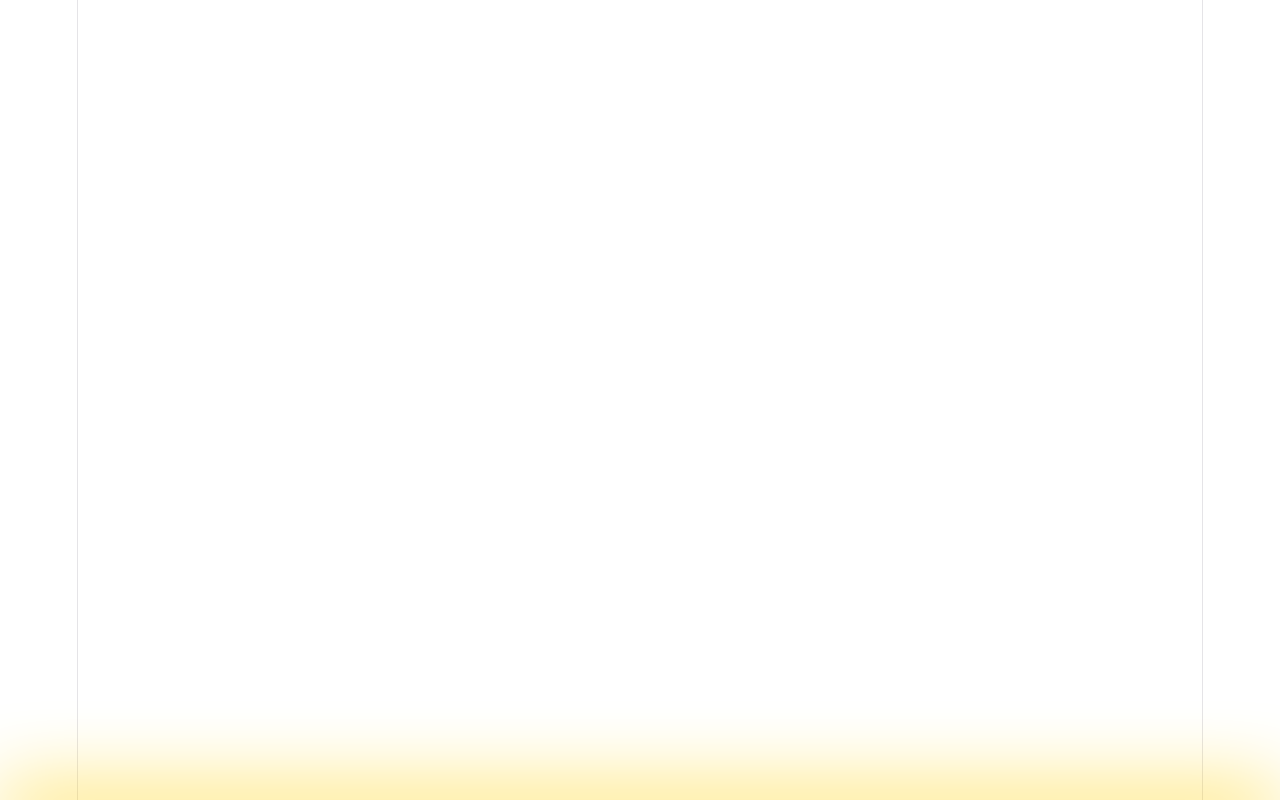
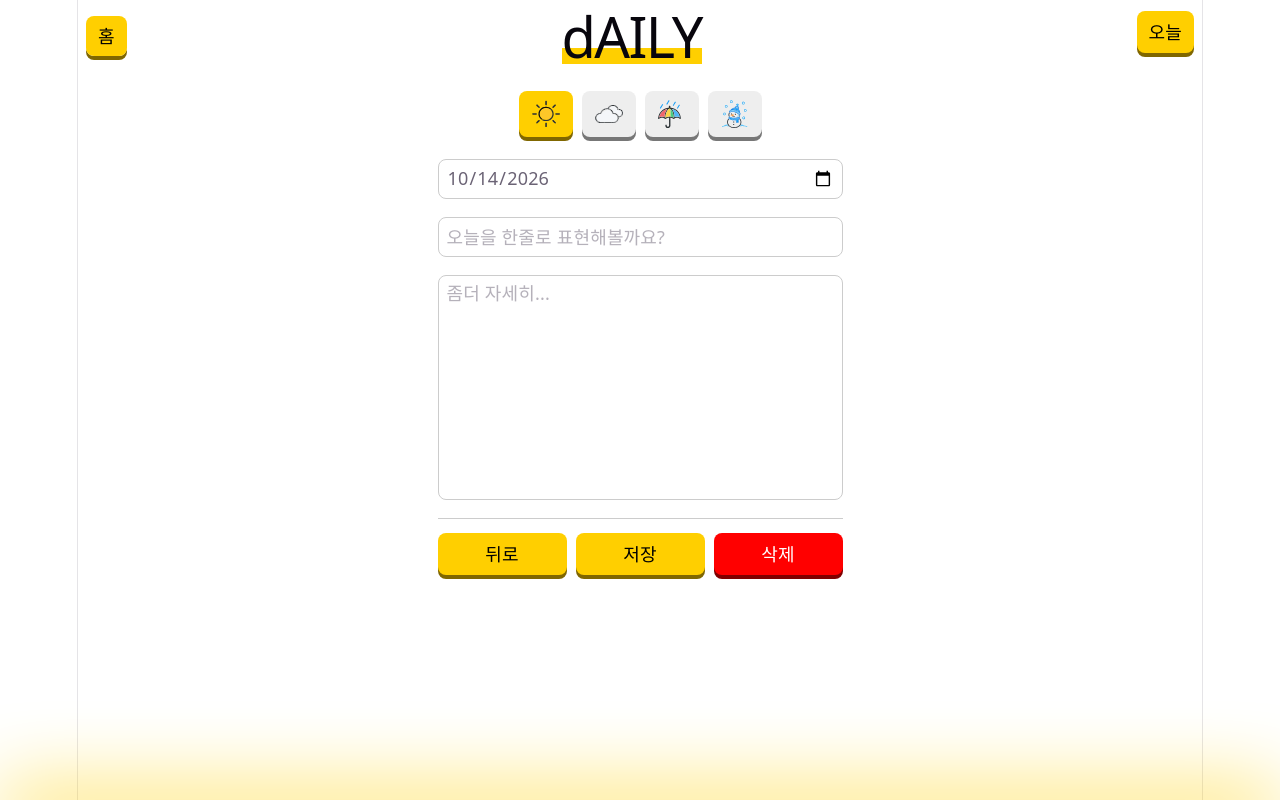
Before and after one commit to wondaero/react-example, a React (Vite) app in the folder react-example/: page /daily/1/edit in a window 1280 px wide. Before the commit this address had no page. Built offline with nearby package versions, Linux system fonts and the light colour scheme.

Commit message:
추가페이지 진행중

```diff
--- a/react-example/src/App.tsx
+++ b/react-example/src/App.tsx
@@ -17,8 +17,9 @@ function App() {
         <Route path="/count" element={<CounterPage />}></Route>
         <Route path="/daily" element={<DailyPage />}>
           <Route index element={<DailyListPage />} />
-          <Route path="new" element={<DailyItemPage />} />
-          <Route path=":id" element={<DailyItemPage />} />
+          <Route path="new" element={<DailyItemPage mode="new" />} />
+          <Route path=":id" element={<DailyItemPage mode="view" />} />
+          <Route path=":id/edit" element={<DailyItemPage mode="edit" />} />
         </Route>
       </Routes>
     </BrowserRouter>
--- a/react-example/src/components/Button.tsx
+++ b/react-example/src/components/Button.tsx
@@ -7,18 +7,26 @@ type ButtonProps = {
   className?: string;
   type?: "submit" | "button" | "reset";
   style?: CSSProperties;
-  bg?: string,
-  textColor?: string
+  bg?: string;
+  color?: string;
 };
 
-function Button({ type, children, onClick, className, bg, textColor, style }: ButtonProps) {
+function Button({
+  type,
+  children,
+  onClick,
+  className,
+  bg,
+  color,
+  style,
+}: ButtonProps) {
   console.log("버튼", children);
 
   const combiStyle = {
     ...(bg && { "--btn-bg": bg }),
-    ...(textColor && { "--btn-color": textColor }),
-    ...style
-  }
+    ...(color && { "--btn-color": color }),
+    ...style,
+  };
 
   return (
     <button
--- a/react-example/src/components/todolist/TodoList.tsx
+++ b/react-example/src/components/todolist/TodoList.tsx
@@ -52,7 +52,7 @@ const TodoItem = memo(function ({ data }: { data: Todo }) {
         onClick={() => {
           delEffect(data.id);
         }}
-        textColor="#fff"
+        color="#fff"
         bg="#f00"
       >
         삭제
--- a/react-example/src/pages/daily/DailyItemPage.tsx
+++ b/react-example/src/pages/daily/DailyItemPage.tsx
@@ -3,22 +3,23 @@ import Input from "@/components/Input";
 import Textarea from "@/components/Textarea";
 import Button from "@/components/Button";
 import WeatherIcon from "@/components/WeatherIcon";
-import { useState, createContext, useMemo, useReducer } from "react";
+import { useState, useMemo, useReducer } from "react";
 
 import DailyBrowser from "@/components/daily/DailyBrowser";
 
 import type { Daily, Actions } from "@/types/daily";
 
-const getYYYYMMDD = (timestamp: number | '') => {
+const getYYYYMMDD = (timestamp: number | "") => {
   const d = new Date(timestamp);
   const yyyy = d.getFullYear();
-  const mm = String(d.getMonth() + 1).padStart(2, '0');
-  const dd = String(d.getDate()).padStart(2, '0');
-  return `${yyyy}-${mm}-${dd}`
+  const mm = String(d.getMonth() + 1).padStart(2, "0");
+  const dd = String(d.getDate()).padStart(2, "0");
+  return `${yyyy}-${mm}-${dd}`;
+};
 
-}
+type Props = { mode: "new" | "view" | "edit" };
 
-function DailyItemPage() {
+function DailyItemPage({ mode }: Props) {
   const [dailyItem, setDailyItem] = useState<Daily>({
     id: "",
     title: "",
@@ -28,20 +29,48 @@ function DailyItemPage() {
   });
 
   const setData = <K extends keyof Daily>(key: K, value: Daily[K]) => {
-    setDailyItem(prev => {
+    setDailyItem((prev) => {
       return {
         ...prev,
-        [key]: value
+        [key]: value,
+      };
+    });
+  };
+
+  const controlBtn = () => {
+    switch (mode) {
+      case "new":
+        return <Button className="flex-1">추가</Button>;
+        break;
+      case "edit":
+        return (
+          <>
+            <Button className="flex-1">저장</Button>
+            <Button className="flex-1" bg="#f00" color="#fff">
+              삭제
+            </Button>
+          </>
+        );
+        break;
+      case "view":
+        return <Button className="flex-1">수정</Button>;
+        break;
     }
-    });
-  }
+  };
 
-  // const
   return (
     <div className="px-5 max-w-100 my-0 mx-auto w-full">
-      <div className="flex gap-2 justify-center mb-2">
-        {[1,2,3,4].map(idx => (
-          <Button key={idx} className="w-12" bg={dailyItem.weather === idx ? 'var(--color1)' : '#eee'} onClick={() => {setData('weather', idx)}}>
+      <section className="mb-4">
+        <div className="flex gap-2 justify-center mb-4">
+          {[1, 2, 3, 4].map((idx) => (
+            <Button
+              key={idx}
+              className="w-12"
+              bg={dailyItem.weather === idx ? "var(--color1)" : "#eee"}
+              onClick={() => {
+                setData("weather", idx);
+              }}
+            >
               <WeatherIcon type={idx} height={30}></WeatherIcon>
             </Button>
           ))}
@@ -52,12 +81,31 @@ function DailyItemPage() {
           className="w-full"
           value={getYYYYMMDD(dailyItem.date)}
           onChange={(e) => {
-          if(!e.target.value) return;
-          setData('date', new Date(e.target.value + "T00:00").getTime())}
-        }
+            if (!e.target.value) return;
+            setData("date", new Date(e.target.value + "T00:00").getTime());
+          }}
         />
-      <Input placeholder="오늘 하루를 표현해볼까요?" wrapperClass="flex justify-center mb-4" className="w-full" onChange={(e) => {setData('title', e.target.value)}} />
-      <Textarea placeholder="좀더 자세히..." wrapperClass="flex justify-center" className="h-50 w-full" onChange={(e) => {setData('content', e.target.value)}}></Textarea>
+        <Input
+          placeholder="오늘을 한줄로 표현해볼까요?"
+          wrapperClass="flex justify-center mb-4"
+          className="w-full"
+          onChange={(e) => {
+            setData("title", e.target.value);
+          }}
+        />
+        <Textarea
+          placeholder="좀더 자세히..."
+          wrapperClass="flex justify-center"
+          className="h-50 w-full"
+          onChange={(e) => {
+            setData("content", e.target.value);
+          }}
+        ></Textarea>
+      </section>
+      <section className="flex items-center gap-2 pt-4 border-t-1 border-[var(--border-color1)]">
+        <Button className="flex-1">뒤로</Button>
+        {controlBtn()}
+      </section>
     </div>
   );
 }
```
Lines whose indentation alone changed are shown as unchanged.
